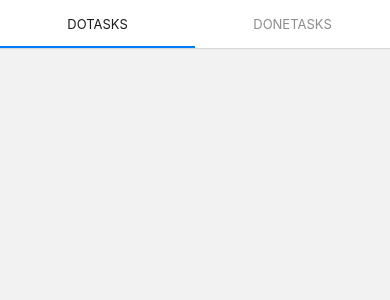
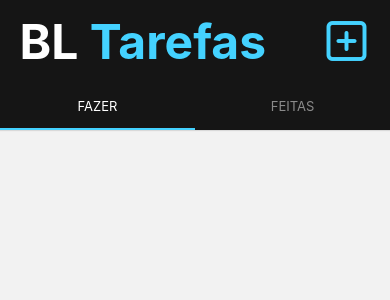
Before and after one commit to Vinicius-B-Leite/bl-tasks-api, a React Native app: screen / in a window 390 px wide. Shown: the top 300 px of the page. Built offline with nearby package versions, Linux system fonts and the light colour scheme.

Commit message:
style: estilizando a top tab bar

```diff
--- a/App.tsx
+++ b/App.tsx
@@ -1,6 +1,5 @@
 import 'react-native-gesture-handler';
 import React from 'react';
-import { View } from 'react-native';
 import { ThemeProvider } from 'styled-components/native';
 import { theme } from './src/theme';
 import Routes from './src/routes';
--- a/package.json
+++ b/package.json
@@ -33,6 +33,7 @@
     "@tsconfig/react-native": "^2.0.2",
     "@types/jest": "^29.2.1",
     "@types/react": "^18.0.24",
+    "@types/react-native-vector-icons": "^6.4.13",
     "@types/react-test-renderer": "^18.0.0",
     "@types/styled-components": "^5.1.26",
     "@types/styled-components-react-native": "^5.2.1",
--- /dev/null
+++ b/src/components/Header/index.tsx
@@ -0,0 +1,21 @@
+import React from 'react';
+import { View } from 'react-native';
+import * as S from './style'
+import Feather from 'react-native-vector-icons/Feather'
+import { useTheme } from 'styled-components/native';
+
+
+const Header: React.FC = () => {
+
+
+    const { colors, icon } = useTheme()
+
+    return (
+        <S.Container>
+            <S.Title>BL <S.TitleContrast>Tarefas</S.TitleContrast></S.Title>
+            <Feather name='plus-square' size={icon.md} color={colors.contrast} />
+        </S.Container>
+    )
+}
+
+export default Header;
--- /dev/null
+++ b/src/components/Header/style.ts
@@ -0,0 +1,18 @@
+import styled from 'styled-components/native';
+
+export const Container = styled.View`
+    flex-direction: row;
+    background-color: ${({theme}) => theme.colors.darkBg};
+    align-items: center;
+    justify-content: space-between;
+    padding: 3% 5%;
+`;
+
+export const Title = styled.Text`
+    color: ${({theme}) => theme.colors.text};
+    font-size: ${({theme}) => theme.fontSize.md}px;
+    font-weight: 700;
+`
+export const TitleContrast = styled(Title)`
+    color: ${({theme}) => theme.colors.contrast};
+`
--- a/src/routes/app.tsx
+++ b/src/routes/app.tsx
@@ -1,6 +1,7 @@
 import { createMaterialTopTabNavigator } from '@react-navigation/material-top-tabs';
 import React from 'react';
 import { View } from 'react-native';
+import { useTheme } from 'styled-components/native';
 import DoneTasks from '../screens/doneTasks';
 import DoTasks from '../screens/doTasks';
 
@@ -8,11 +9,24 @@ import DoTasks from '../screens/doTasks';
 
 
 const Tab = createMaterialTopTabNavigator()
+
 const AppRoutes: React.FC = () => {
+    const { colors } = useTheme()
+
     return (
-        <Tab.Navigator>
-            <Tab.Screen name='Dotasks' component={DoTasks} />
-            <Tab.Screen name='Donetasks' component={DoneTasks} />
+        <Tab.Navigator
+            screenOptions={{
+                tabBarIndicatorStyle: {
+                    backgroundColor: colors.contrast
+                },
+                tabBarStyle: {
+                    backgroundColor: colors.darkBg
+                },
+                tabBarActiveTintColor: colors.text
+            }}
+        >
+            <Tab.Screen name='Dotasks' component={DoTasks} options={{ tabBarLabel: 'Fazer' }} />
+            <Tab.Screen name='Donetasks' component={DoneTasks} options={{ tabBarLabel: 'Feitas' }} />
         </Tab.Navigator>
     )
 }
--- a/src/routes/index.tsx
+++ b/src/routes/index.tsx
@@ -1,6 +1,8 @@
 import { NavigationContainer } from '@react-navigation/native';
 import React from 'react';
-import { View } from 'react-native';
+import { StatusBar } from 'react-native';
+import { useTheme } from 'styled-components/native';
+import Header from '../components/Header';
 import AppRoutes from './app';
 import LoginRoutes from './loginRoutes';
 
@@ -9,11 +11,15 @@ import LoginRoutes from './loginRoutes';
 const Routes: React.FC = () => {
 
     const isLogged = true
-
+    const { colors } = useTheme()
     return (
         <NavigationContainer>
+            <StatusBar backgroundColor={colors.darkBg} barStyle='light-content' />
             {
-                isLogged ? <AppRoutes/> : <LoginRoutes/>
+                isLogged ? (<>
+                    <Header />
+                    <AppRoutes />
+                </>) : <LoginRoutes />
             }
         </NavigationContainer>
     )
--- a/src/theme/index.ts
+++ b/src/theme/index.ts
@@ -1,3 +1,9 @@
+import { Dimensions } from "react-native"
+
+
+const { height, width } = Dimensions.get('screen')
+
+
 export const theme = {
     colors: {
         text: '#fff',
@@ -6,5 +12,11 @@ export const theme = {
         bg: '#232323',
         darkBg: '#151515',
         darkBgOpacity: 'rgba(21, 21, 21, 0.90)'
-    }
+    },
+    fontSize: {
+        md: width * 0.06
+    },
+    icon: {
+        md: width * 0.06
+    },
 }
```
Also changed, not shown: src/@types/styled.d.ts (added, +9 -0 lines), 1 other file (tests, documents, lock files or other folders).
